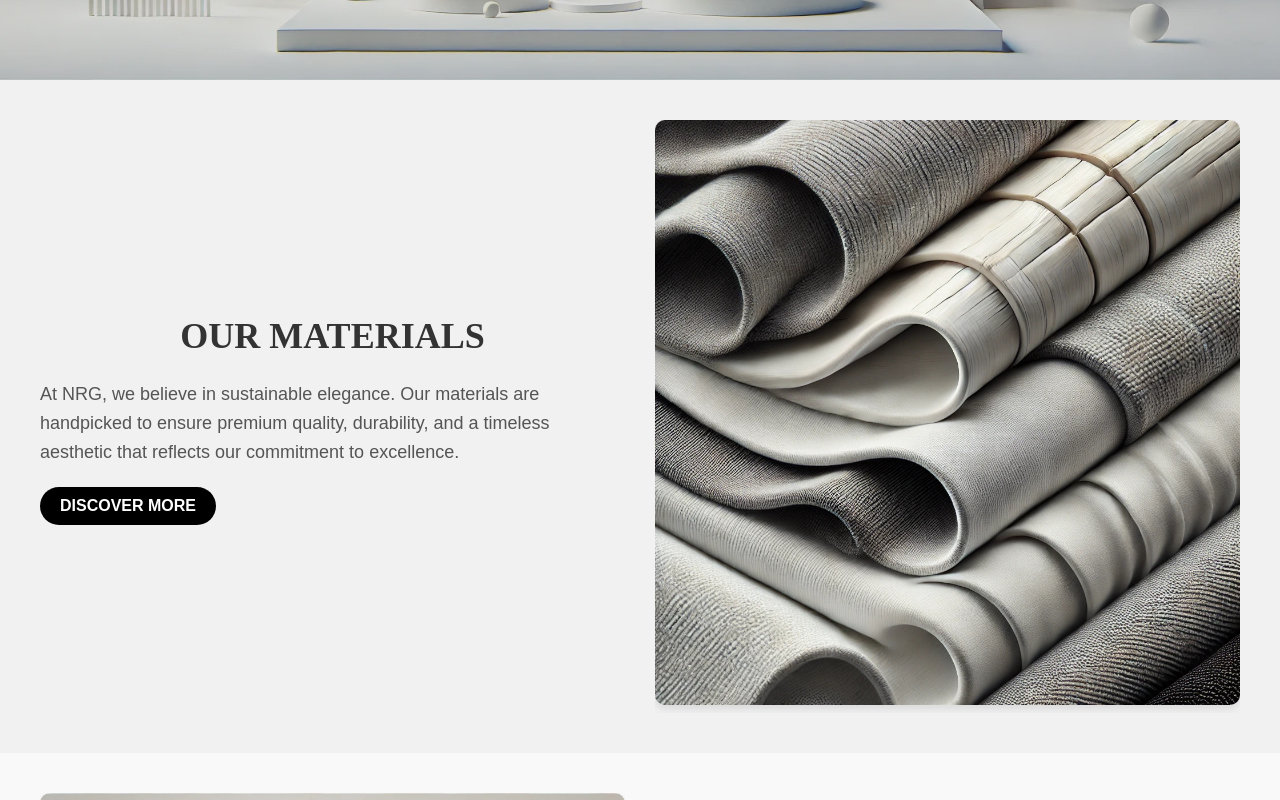
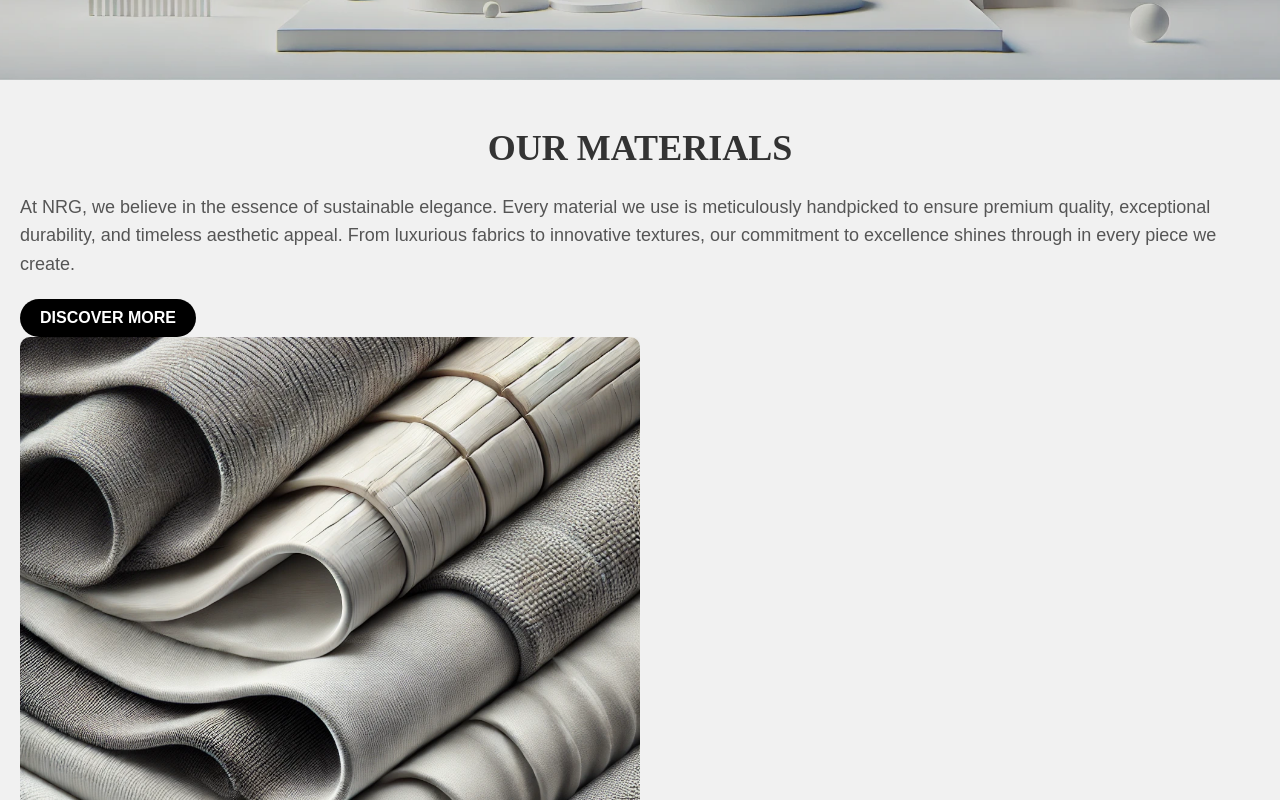
Before and after one commit to NRGTRW/frontend-nrgtrw, a React (Vite) app: page / in a window 1280 px wide. Shown: the part 720-1520 px from the top of the page. Built offline with nearby package versions, Linux system fonts and the light colour scheme.

Commit message:
Material section copywrite upgrade

```diff
--- a/src/components/MaterialsSection.jsx
+++ b/src/components/MaterialsSection.jsx
@@ -1,25 +1,27 @@
 /* eslint-disable react/prop-types */
 import React from "react";
-import { useNavigate } from "react-router-dom"; // Import useNavigate
+import { useNavigate } from "react-router-dom";
 import "../assets/styles/materials.css";
 import materialsImage from "../assets/images/materials.webp";
 
 const MaterialsSection = ({ refProp }) => {
-  const navigate = useNavigate(); // Initialize useNavigate
+  const navigate = useNavigate();
 
   const handleDiscoverMore = () => {
-    navigate("/materials"); // Navigate to the Materials page
+    navigate("/materials");
   };
 
   return (
     <section className="materials-section" ref={refProp}>
-      <div className="materials-content">
+      <div className="materials-container">
         <div className="materials-text">
           <h2>OUR MATERIALS</h2>
           <p>
-            At NRG, we believe in sustainable elegance. Our materials are
-            handpicked to ensure premium quality, durability, and a timeless
-            aesthetic that reflects our commitment to excellence.
+            At NRG, we believe in the essence of sustainable elegance. Every
+            material we use is meticulously handpicked to ensure premium
+            quality, exceptional durability, and timeless aesthetic appeal. From
+            luxurious fabrics to innovative textures, our commitment to
+            excellence shines through in every piece we create.
           </p>
           <button
             className="discover-more-button"
```
